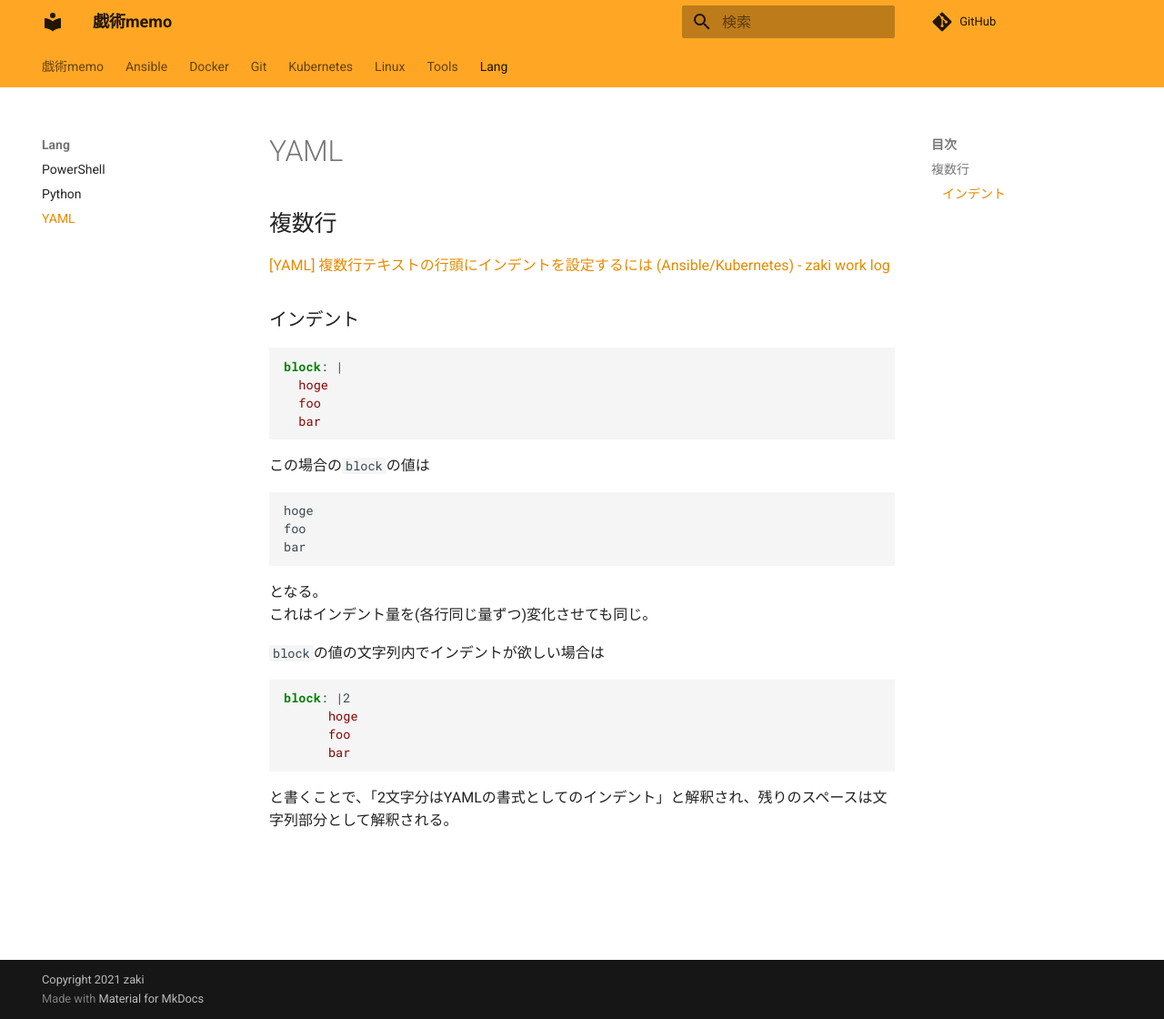
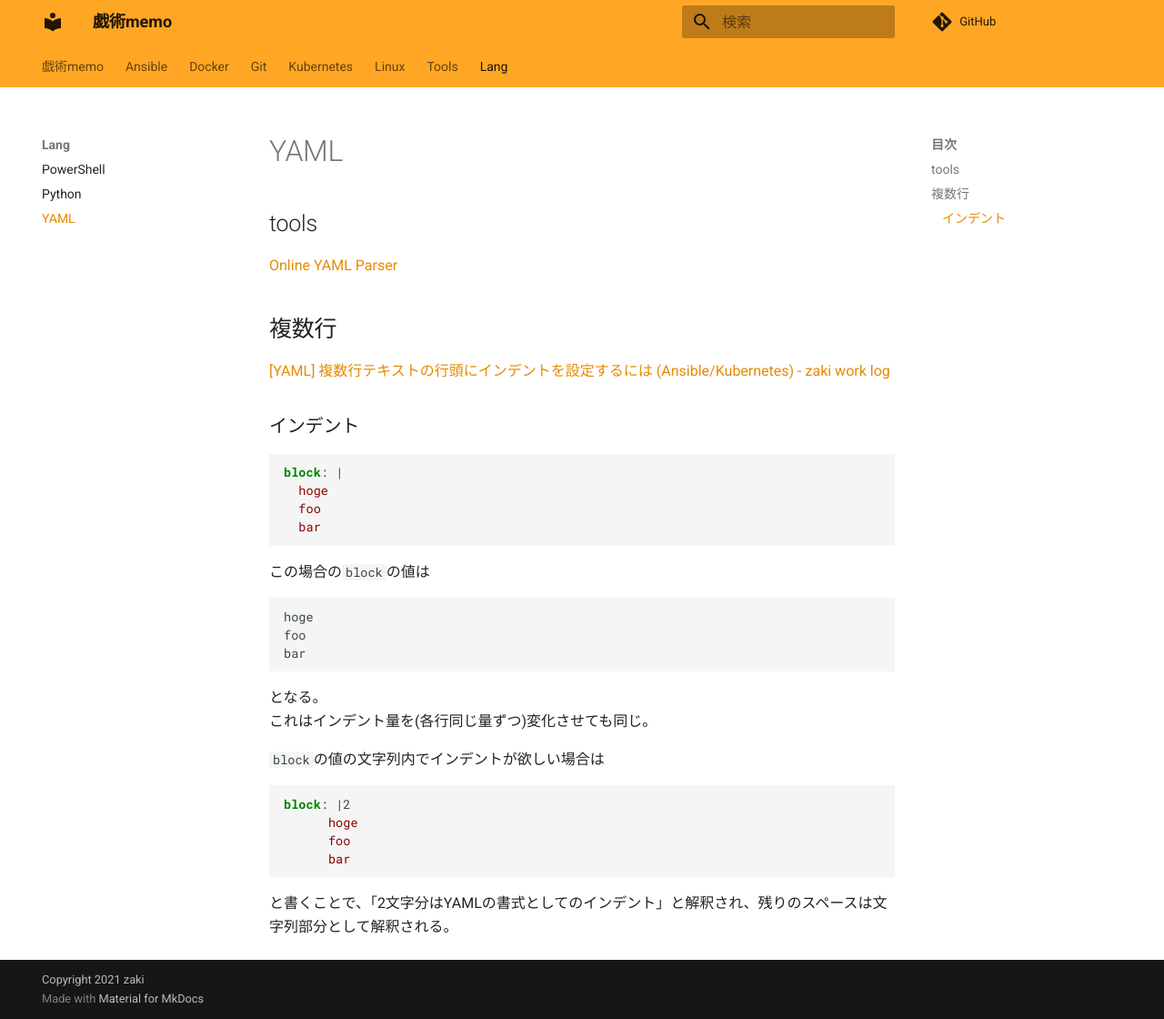
Before and after one commit to zaki-lknr/docs, an MkDocs documentation site: the page built from docs/lang/yaml.md, in a window 1280 px wide and 1120 px high. Shown: the whole window at 91% size. Built offline with MkDocs 1.6.1 and Material for MkDocs 9.7.7, drawn with Linux system fonts in a browser that asks for light colours; comment, search, counter and statistics services are not loaded.

Commit message:
add: lant/yaml: parser

```diff
--- a/docs/lang/yaml.md
+++ b/docs/lang/yaml.md
@@ -1,4 +1,9 @@
 # YAML
+
+## tools
+
+[Online YAML Parser](https://yaml-online-parser.appspot.com/)
+
 
 ## 複数行
 
```
